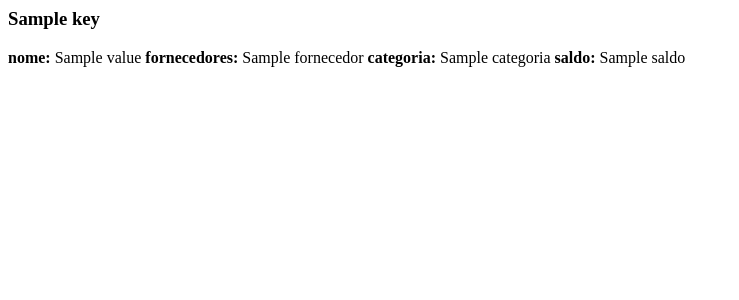
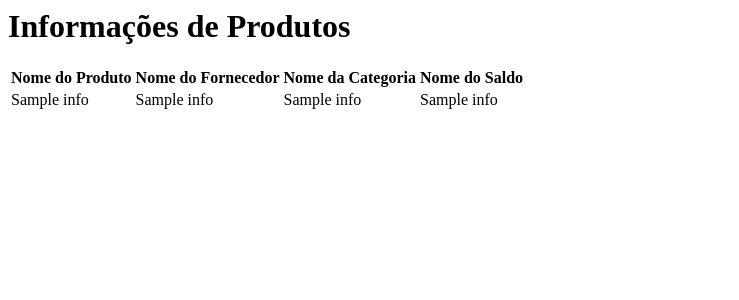
Before and after one commit to juliaoliv1308/entra2123-python-juliafrancine, a Django app: template proj1109/angeline/templates/angeline/ex005.html in a window 1280 px wide. Shown: the top 300 px of the page, without its empty margins (0-739 px from the left). Run offline with Django 4.2, Linux system fonts and the light colour scheme; the template is opened without the code that fills it: most values are stand-ins (such as "Sample title", 1, 10 or a date in 2020).

Commit message:
ex005 alterações saldo

```diff
--- a/proj1109/angeline/templates/angeline/ex005.html
+++ b/proj1109/angeline/templates/angeline/ex005.html
@@ -1,16 +1,28 @@
-{% for key, value in supermercado.items %}
-    <h3>{{ key }}</h3>
-    <p>
-        <strong>nome:</strong> {{ value.nome }}
 
-        <strong>fornecedores:</strong> {{ value.fornecedor }}
+{% block content %}
+<body>
+    <h1>Informações de Produtos</h1>
+    <table>
+        <thead>
+            <tr>
+                <th>Nome do Produto</th>
+                <th>Nome do Fornecedor</th>
+                <th>Nome da Categoria</th>
+                <th>Nome do Saldo</th>
+            </tr>
+        </thead>
+        <tbody>
+            {% for produto_id, info in supermercado.items %}
+                <tr>
+                    <td>{{ info.nome_produto }}</td>
+                    <td>{{ info.nome_fornecedor }}</td>
+                    <td>{{ info.nome_categoria }}</td>
+                    <td>{{ info.nome_saldo }}</td>
+                </tr>
+            {% endfor %}
+        </tbody>
+    </table>
+</body>
+</html>
 
-        <strong>categoria:</strong> {{ value.categoria }}
-
-
-
-
-
-        <strong>saldo:</strong> {{ value.saldo }}
-    </p>
-{% endfor %}
+{% endblock %}
```
Also changed, not shown: proj1109/angeline/views.py (+50 -19 lines).
